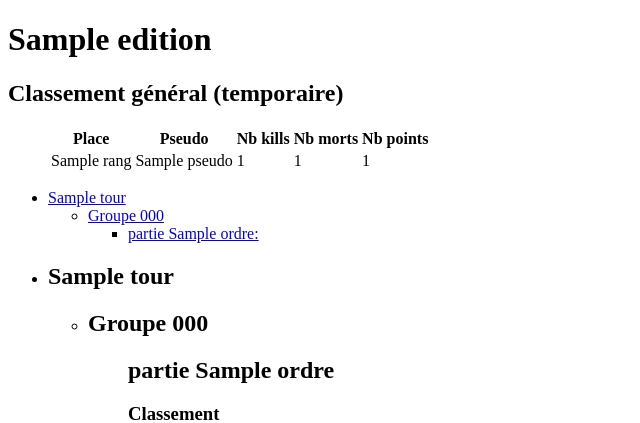
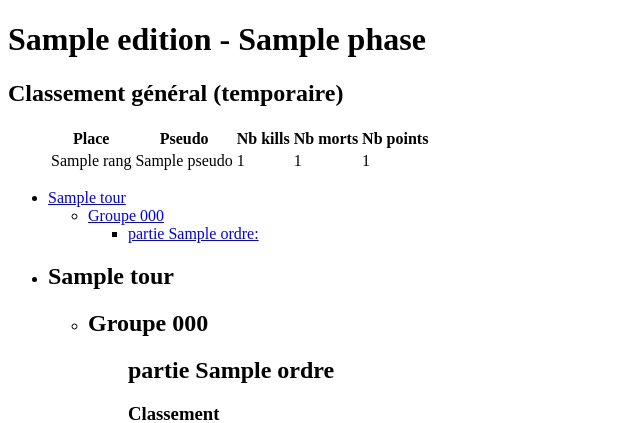
Before and after one commit to efs91/carapuce, a Flask app: template templates/edition_resultats.html in a window 1280 px wide. Shown: the top 423 px of the page, without its empty margins (0-640 px from the left). Run offline with Flask 2, Linux system fonts and the light colour scheme; the template is opened without the code that fills it: most values are stand-ins (such as "Sample title", 1, 10 or a date in 2020).

Commit message:
add phase in edition_resultats

```diff
--- a/templates/edition_resultats.html
+++ b/templates/edition_resultats.html
@@ -6,7 +6,7 @@
 </head>
 
 <body>
-<h1>{{ edition.label }}</h1>
+<h1>{{ edition.label }} {% if phase %} - {{phase}}{% endif %}</h1>
 
 <h2>Classement général (temporaire)</h2>
 <ul>
```
